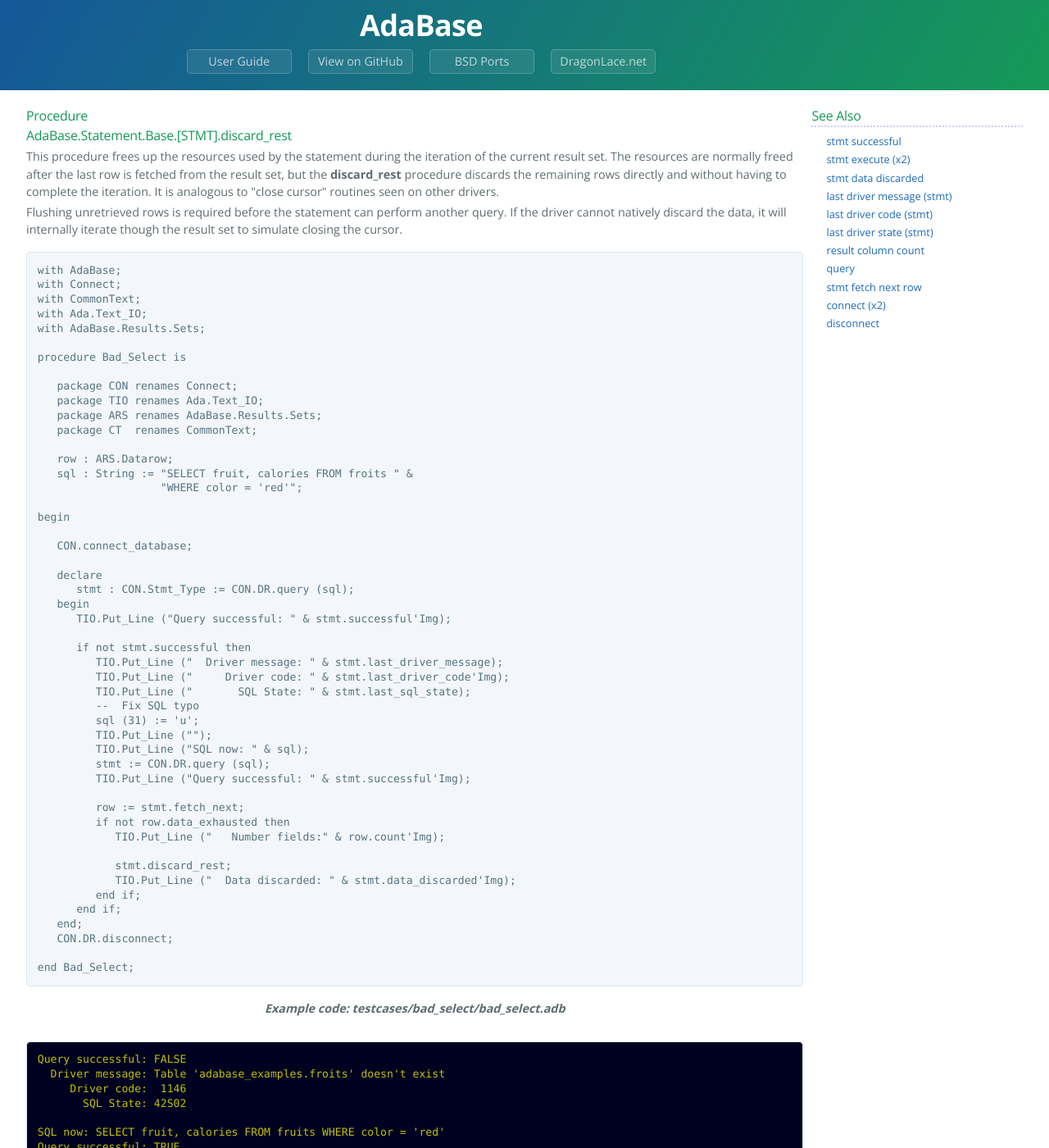
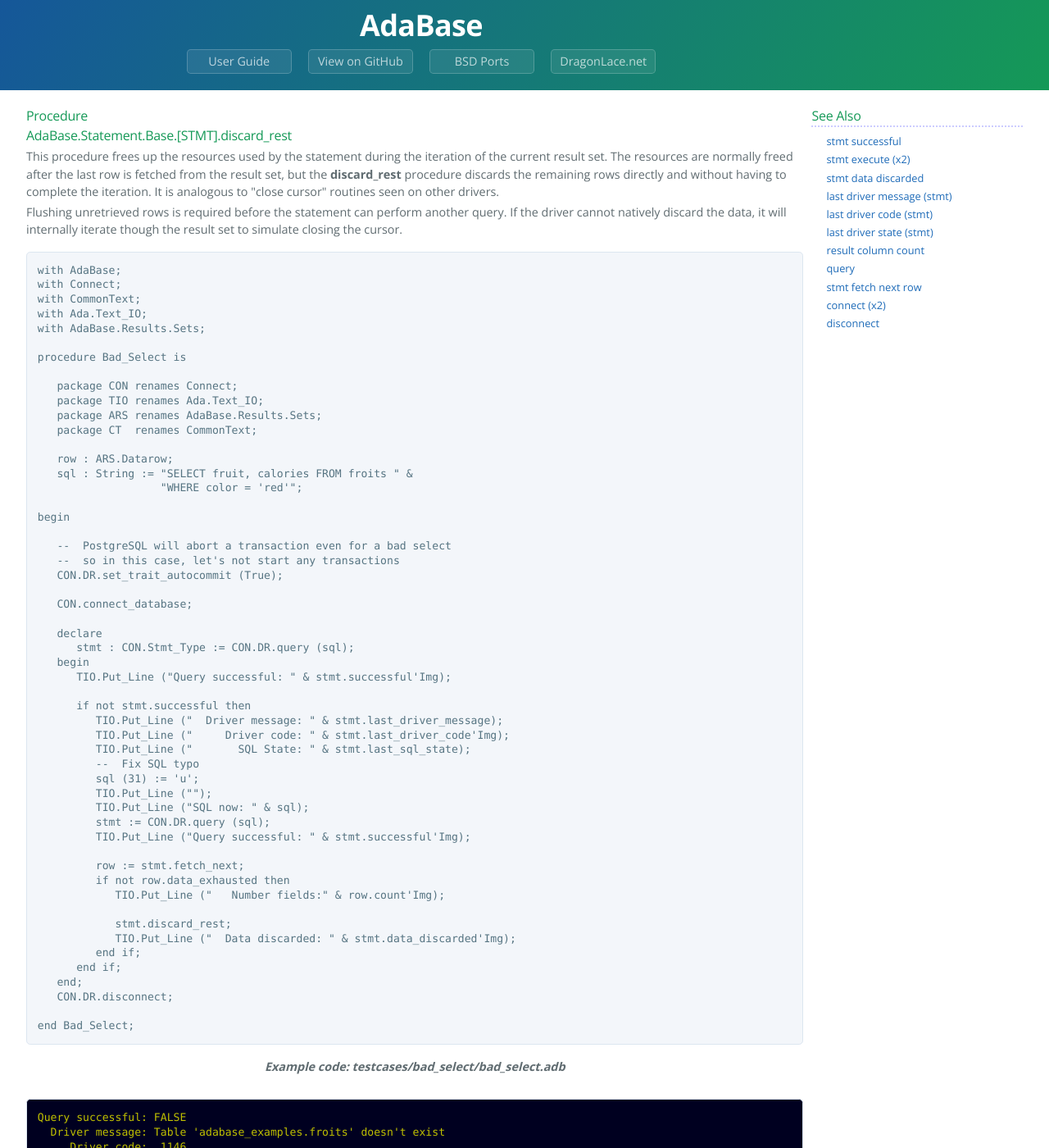
Before and after one commit to jrmarino/AdaBase, a Jekyll site: the page built from stmt_discard_rest.md, in a window 1280 px wide and 1400 px high. Shown: the whole window at 82% size. Built offline with Jekyll 4.4.1, drawn with Linux system fonts in a browser that asks for light colours; some of the changed lines change nothing that is shown; some of the changed text lies outside the part shown.

Commit message:
document updated bad_select test case and pgsql output

```diff
--- a/stmt_discard_rest.md
+++ b/stmt_discard_rest.md
@@ -37,6 +37,10 @@
                    "WHERE color = 'red'";
 
 begin
+
+   --  PostgreSQL will abort a transaction even for a bad select
+   --  so in this case, let's not start any transactions
+   CON.DR.set_trait_autocommit (True);
 
    CON.connect_database;
 
@@ -82,7 +86,7 @@
    Number fields: 2
   Data discarded: TRUE
 </pre>
-<p class="caption">Output using MySQL Driver</p>
+<p class="caption">Output using the MySQL driver</p>
 <br/>
 <pre class="output">
 Query successful: FALSE
@@ -95,7 +99,23 @@
    Number fields: 2
   Data discarded: TRUE
 </pre>
-<p class="caption">Output using SQLite Driver</p>
+<p class="caption">Output using the SQLite driver</p>
+<br/>
+<pre class="output">
+</pre>
+Query successful: FALSE
+  Driver message: ERROR:  relation "froits" does not exist
+LINE 1: SELECT fruit, calories FROM froits WHERE color = 'red'
+                                    ^
+
+     Driver code:  2
+       SQL State: 42P01
+
+SQL now: SELECT fruit, calories FROM fruits WHERE color = 'red'
+Query successful: TRUE
+   Number fields: 2
+  Data discarded: TRUE
+<p class="caption">Output using the PostgreSQL driver</p>
 <br/>
 <p>{{ page.supported_statements }}</p>
 </div>
```
